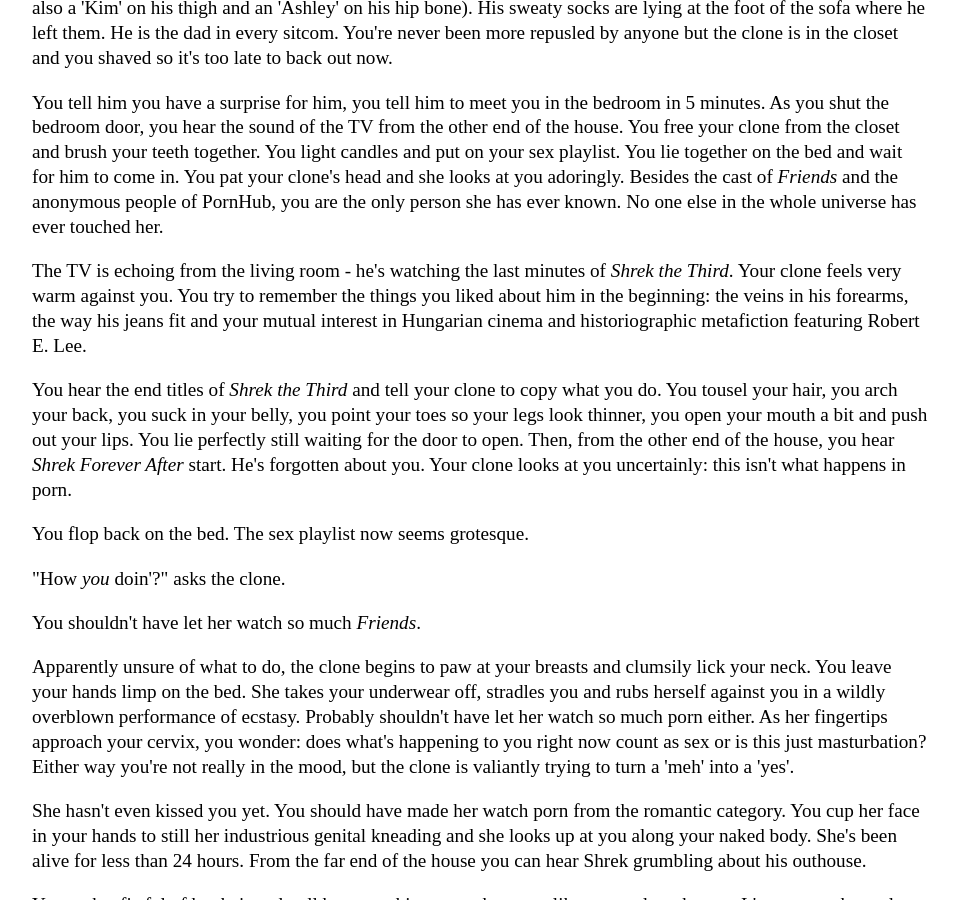
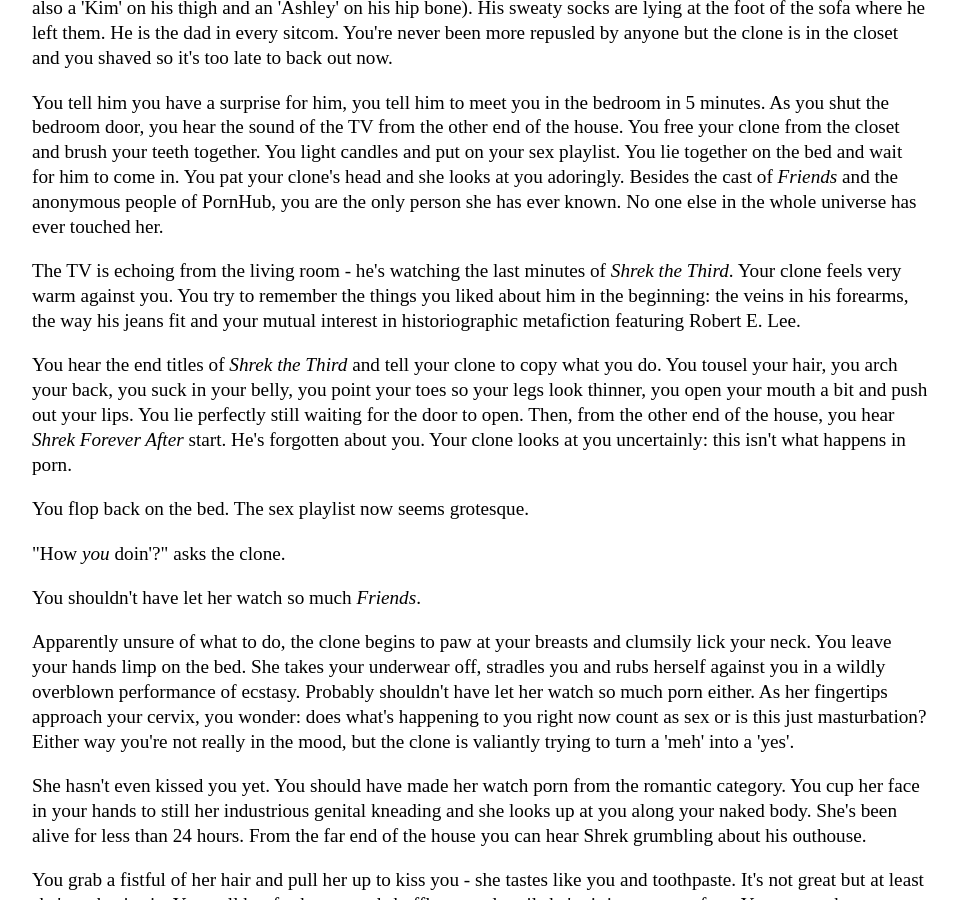
Before and after one commit to Pinelife/pinelife.github.io, a Jekyll site: the page built from Hellhole/excitingevent1.html, in a window 1280 px wide and 900 px high, scrolled down 1801 px. Shown: the whole window, without its empty margins (160-1118 px from the left). Built offline with Jekyll 4.4.1, drawn with Linux system fonts in a browser that asks for light colours.

Commit message:
Update excitingevent1.html

```diff
--- a/Hellhole/excitingevent1.html
+++ b/Hellhole/excitingevent1.html
@@ -86,7 +86,7 @@
 <p>
   The TV is echoing from the living room - he's watching the last minutes of <i>Shrek the Third</i>.
   Your clone feels very warm against you. You try to remember the things you liked about him in the beginning: the veins in his forearms, the way
-  his jeans fit and your mutual interest in Hungarian cinema and historiographic metafiction featuring Robert E. Lee.
+  his jeans fit and your mutual interest in historiographic metafiction featuring Robert E. Lee.
 </p>
 <p>You hear the end titles of <i>Shrek the Third</i> and tell your clone to copy what you do. You tousel your hair, you arch your back,
 you suck in your belly, you point your toes so your legs look thinner, you open your mouth a bit and push out your lips.
```
